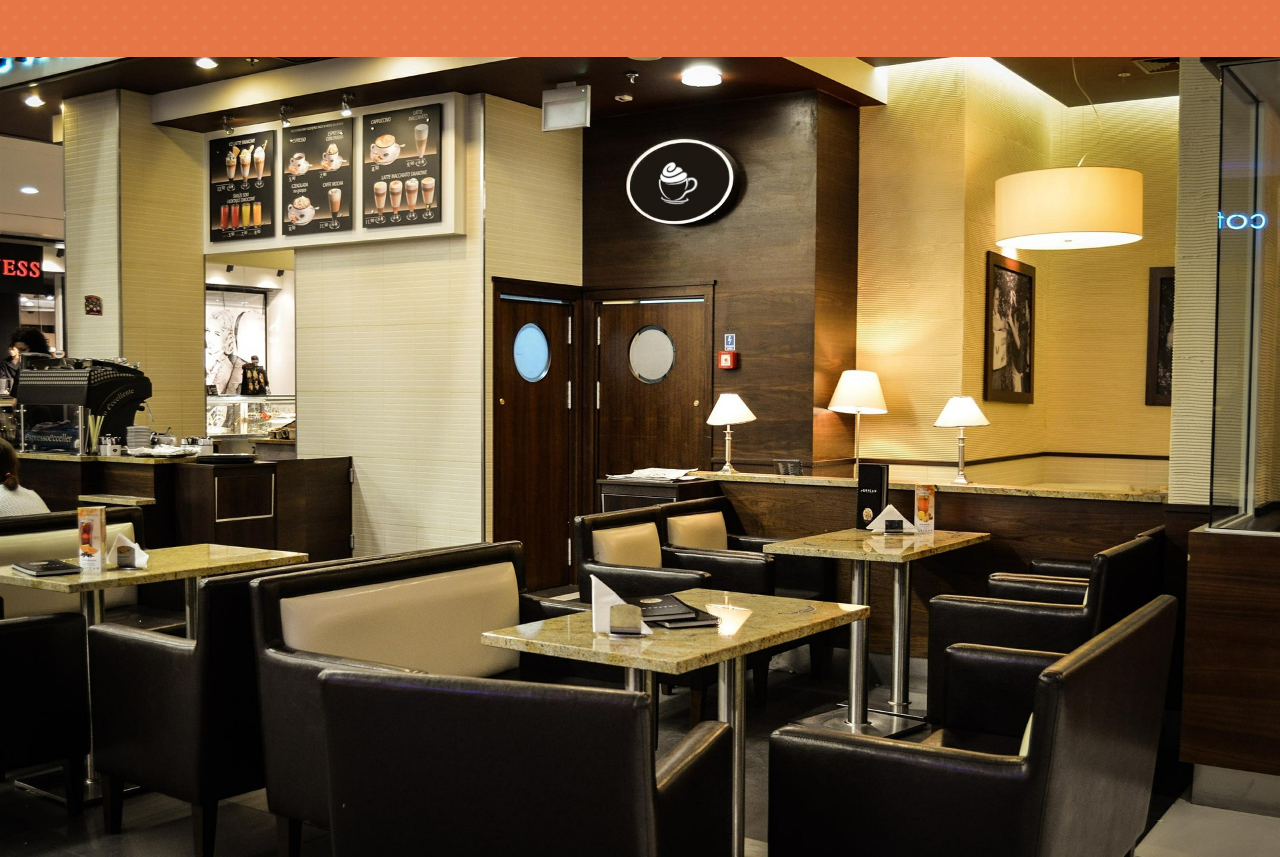
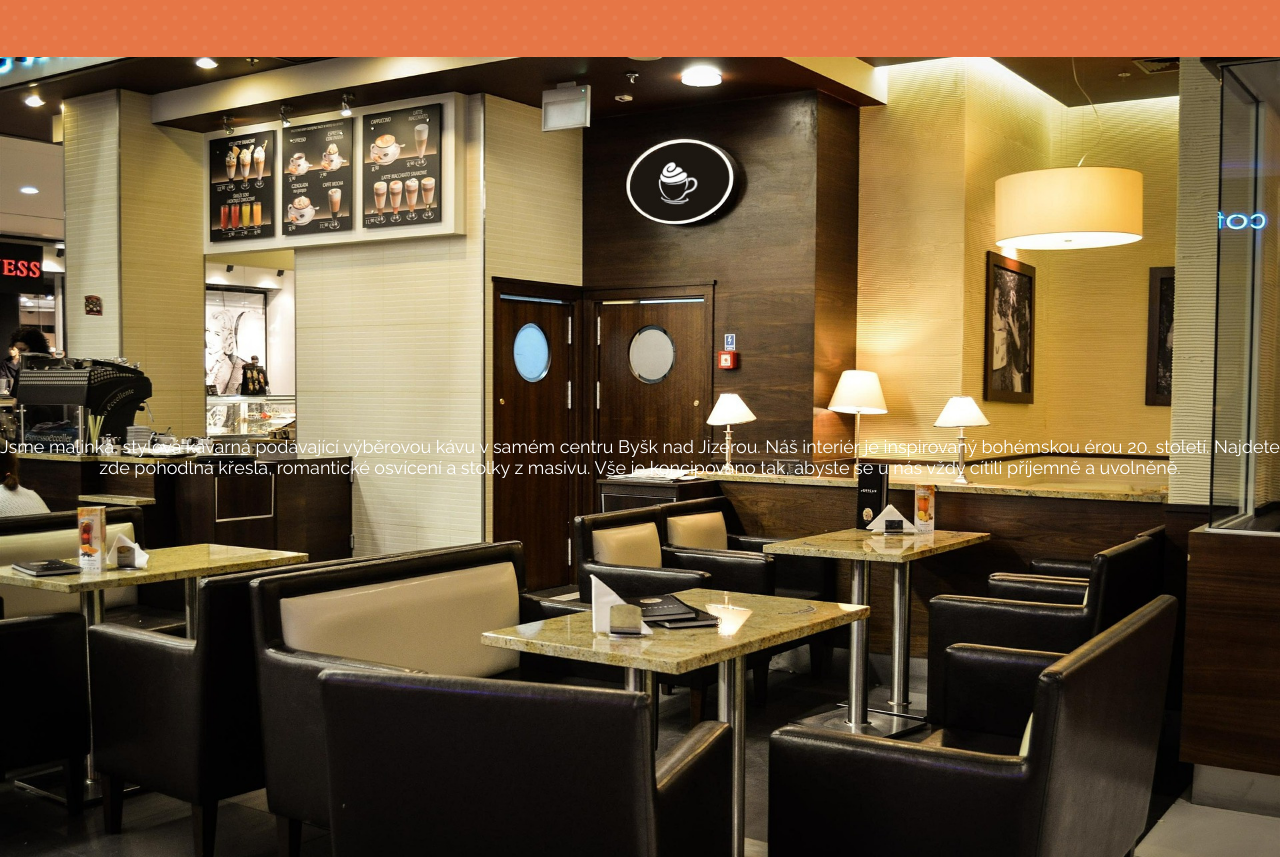
Before and after one commit to YogaNinjaKris/cafelora, a website built with webpack: page cafelora-zadani-main/src/index.html in a window 1280 px wide. Shown: the part 1017-1874 px from the top of the page. Built offline with nearby package versions, Linux system fonts and the light colour scheme.

Commit message:
Text přes obrázek v sekci galerie

```diff
--- a/cafelora-zadani-main/src/index.html
+++ b/cafelora-zadani-main/src/index.html
@@ -13,8 +13,8 @@
           <div class="navigation">
             <button id="nav-btn" class="nav-btn"></button>
             <nav class="nav-closed">
-              <a href="#domů">domů</a>
-              <a href="#menu-intro">menu</a>
+              <a href="#banner">domů</a>
+              <a href="#menu">menu</a>
               <a href="#gallery">galerie</a>
               <a href="#contacts">kontakt</a>
             </nav>
@@ -76,7 +76,9 @@
       </div>
     </section>
 
-    <section class="gallery"></section>
+    <section class="gallery">
+      <p class="gallery__popis"> Jsme malinká, stylová kavarná podávající výběrovou kávu v samém centru Byšk nad Jizerou. Náš interiér je inspirovaný bohémskou érou 20. století. Najdete zde pohodlná křesla, romantické osvícení a stolky z masivu. Vše je koncipováno tak, abyste se u nás vždy cítili příjemně a uvolněně.</p>
+    </section>
 
     <section>
       <div class="container">
--- a/cafelora-zadani-main/src/style.css
+++ b/cafelora-zadani-main/src/style.css
@@ -246,6 +246,14 @@ nav a:hover {
   background-size: cover;
   background-position: top center;
   background-attachment: fixed;
+  display: flex;
+  align-items: center;
+}
+
+.gallery__popis {
+
+  text-align: center;
+  font-size: 1.2rem;
 }
 
 .contacts {
```
